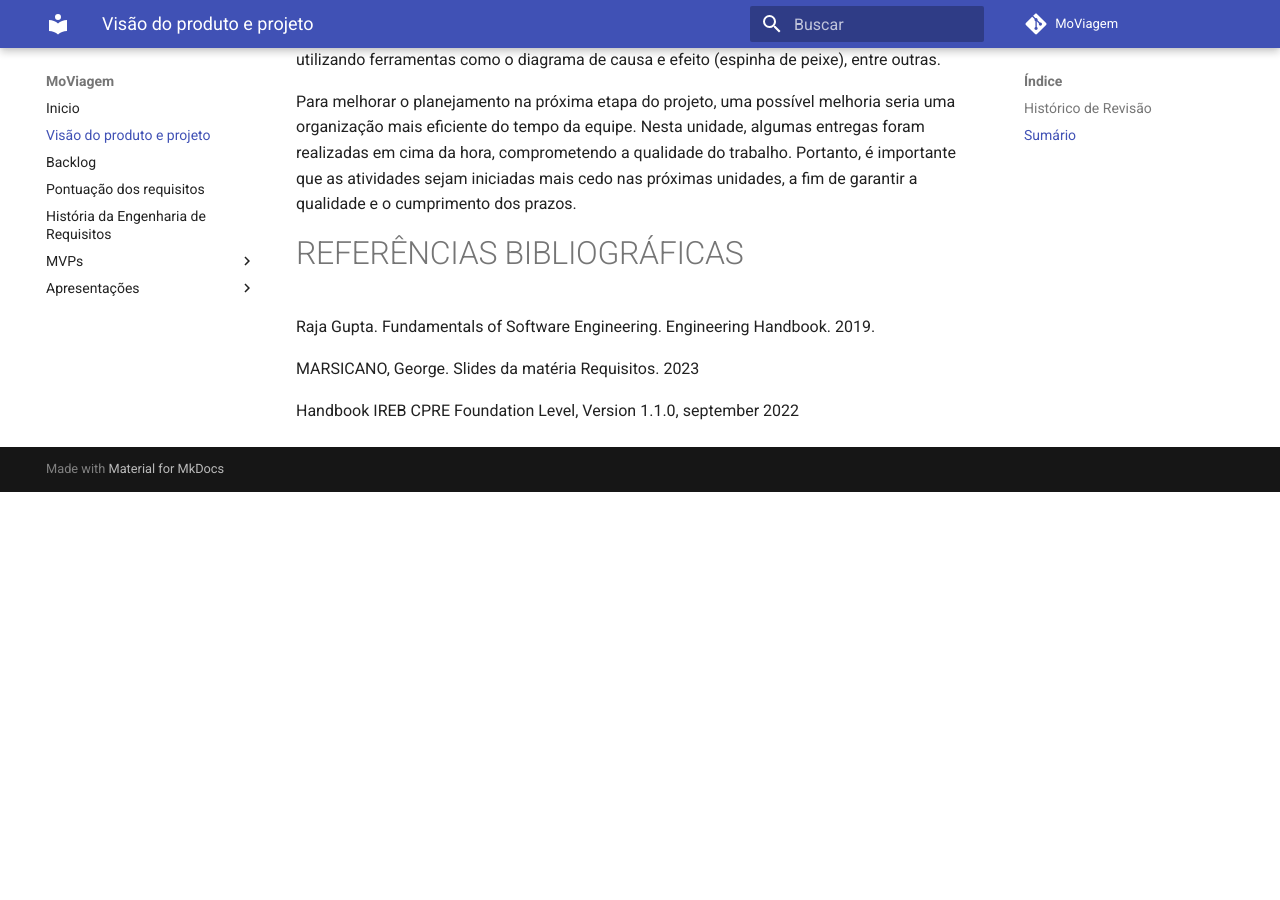
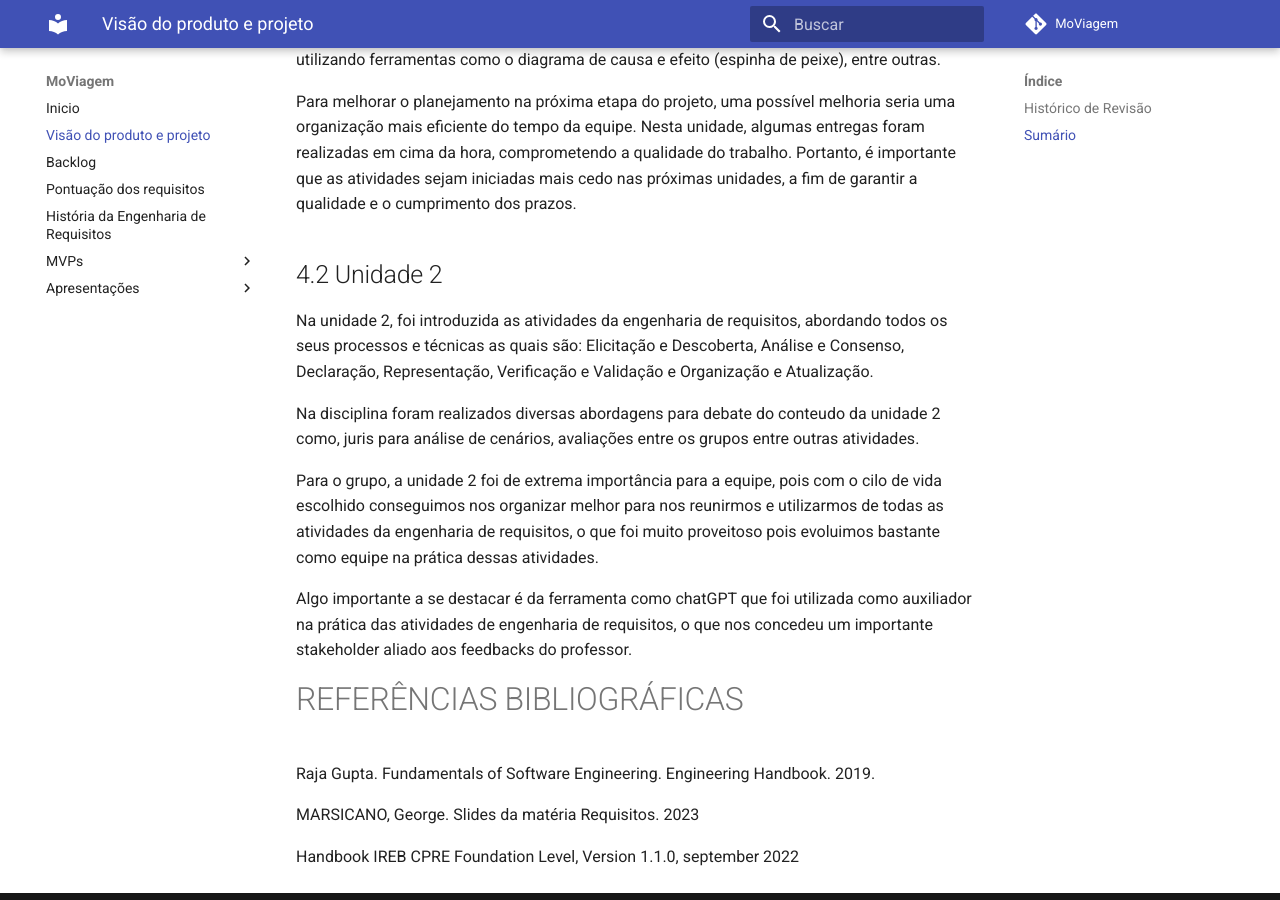
Before and after one commit to mdsreq-fga-unb/2023.1-MoViagem, an MkDocs documentation site: the page built from gitpages/docs/documentos/visao-do-produto-e-projeto.md, in a window 1280 px wide and 900 px high, scrolled down 13044 px. Built offline with MkDocs 1.6.1 and Material for MkDocs 9.7.7, drawn with Linux system fonts in a browser that asks for light colours; comment, search, counter and statistics services are not loaded; before the commit the page ends 13536 px from its top, so only the background shows below that.

Commit message:
adicionando Licoes aprendidas da unidade 2

```diff
--- a/gitpages/docs/documentos/visao-do-produto-e-projeto.md
+++ b/gitpages/docs/documentos/visao-do-produto-e-projeto.md
@@ -256,6 +256,15 @@ Outras lições abordaram a compreensão das necessidades e desejos dos envolvid
 
 Para melhorar o planejamento na próxima etapa do projeto, uma possível melhoria seria uma organização mais eficiente do tempo da equipe. Nesta unidade, algumas entregas foram realizadas em cima da hora, comprometendo a qualidade do trabalho. Portanto, é importante que as atividades sejam iniciadas mais cedo nas próximas unidades, a fim de garantir a qualidade e o cumprimento dos prazos.
 
+## 4.2 Unidade 2
+Na unidade 2, foi introduzida as atividades da engenharia de requisitos, abordando todos os seus processos e técnicas as quais são: Elicitação e Descoberta, Análise e Consenso, Declaração, Representação, Verificação e Validação e Organização e Atualização.
+
+Na disciplina foram realizados diversas abordagens para debate do conteudo da unidade 2 como, juris para análise de cenários, avaliações entre os grupos entre outras atividades.
+
+Para o grupo, a unidade 2 foi de extrema importância para a equipe, pois com o cilo de vida escolhido conseguimos nos organizar melhor para nos reunirmos e utilizarmos de todas as atividades da engenharia de requisitos, o que foi muito proveitoso pois evoluimos bastante como equipe na prática dessas atividades.
+
+Algo importante a se destacar é da ferramenta como chatGPT que foi utilizada como auxiliador na prática das atividades de engenharia de requisitos, o que nos concedeu um importante stakeholder aliado aos feedbacks do professor.
+
 # REFERÊNCIAS BIBLIOGRÁFICAS
 
 Raja Gupta. Fundamentals of Software Engineering. Engineering Handbook. 2019.
```
